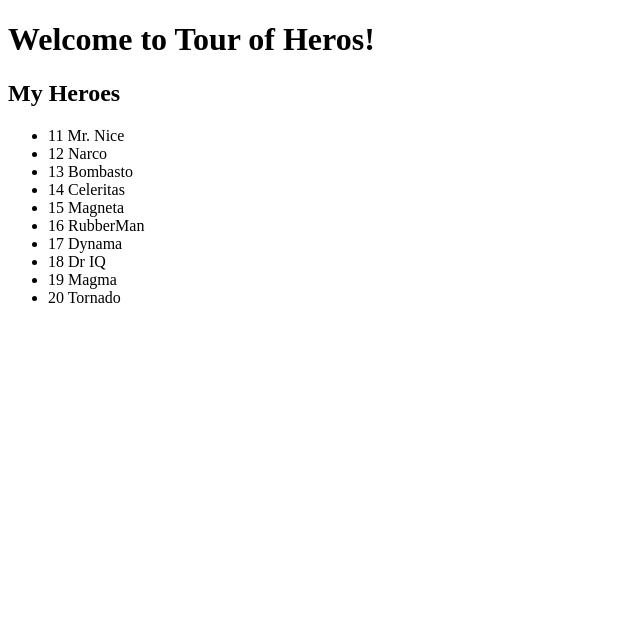
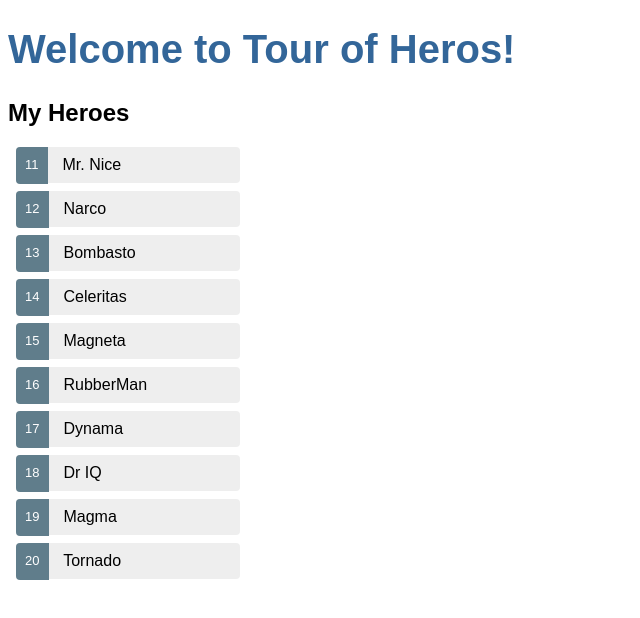
Before and after one commit to Olie440/angular-tour-of-heros, an Angular app: page / in a window 1280 px wide. Shown: the top 618 px of the page, without its empty margins (0-640 px from the left). Built offline with nearby package versions, Linux system fonts and the light colour scheme.

Commit message:
Add Styles

```diff
--- a/src/app/app.component.css
+++ b/src/app/app.component.css
@@ -0,0 +1,30 @@
+/* Application-wide Styles */
+h1 {
+  color: #369;
+  font-family: Arial, Helvetica, sans-serif;
+  font-size: 250%;
+}
+h2, h3 {
+  color: #444;
+  font-family: Arial, Helvetica, sans-serif;
+  font-weight: lighter;
+}
+body {
+  margin: 2em;
+}
+body, input[type="text"], button {
+  color: #888;
+  font-family: Cambria, Georgia;
+}
+/* everywhere else */
+* {
+  font-family: Arial, Helvetica, sans-serif;
+}
+
+/* Box Sizing */
+html {
+  box-sizing: border-box;
+}
+*, *:before, *:after {
+  box-sizing: inherit;
+}
--- a/src/app/heroes/heroes.component.css
+++ b/src/app/heroes/heroes.component.css
@@ -0,0 +1,46 @@
+/* HeroesComponent's private CSS styles */
+.selected {
+  background-color: #CFD8DC !important;
+  color: white;
+}
+.heroes {
+  margin: 0 0 2em 0;
+  list-style-type: none;
+  padding: 0;
+  width: 15em;
+}
+.heroes li {
+  cursor: pointer;
+  position: relative;
+  left: 0;
+  background-color: #EEE;
+  margin: .5em;
+  padding: 0;
+  height: 2.25em;
+  border-radius: 4px;
+  line-height: 2.25em;
+}
+.heroes li.selected:hover {
+  background-color: #BBD8DC !important;
+  color: white;
+}
+.heroes li:hover {
+  color: #607D8B;
+  background-color: #DDD;
+}
+.heroes .text {
+  position: relative;
+}
+.heroes .badge {
+  display: inline-block;
+  font-size: small;
+  color: white;
+  padding: 0.8em 0.7em 0 0.7em;
+  background-color: #607D8B;
+  line-height: 1.1em;
+  position: relative;
+  height: 2em;
+  top: -1px;
+  margin-right: .8em;
+  border-radius: 4px 0 0 4px;
+}
--- a/src/app/heroes/heroes.component.html
+++ b/src/app/heroes/heroes.component.html
@@ -1,7 +1,10 @@
 <h2>My Heroes</h2>
 <ul class="heroes">
-  <li *ngFor="let hero of heroes" (click)="onSelect(hero)">
-    <span class="badge">{{hero.id}}</span> {{hero.name}}
+  <li
+    *ngFor="let hero of heroes"
+    (click)="onSelect(hero)"
+    [class.selected]="hero === selectedHero">
+      <span class="badge">{{hero.id}}</span> {{hero.name}}
   </li>
 </ul>
 
```
